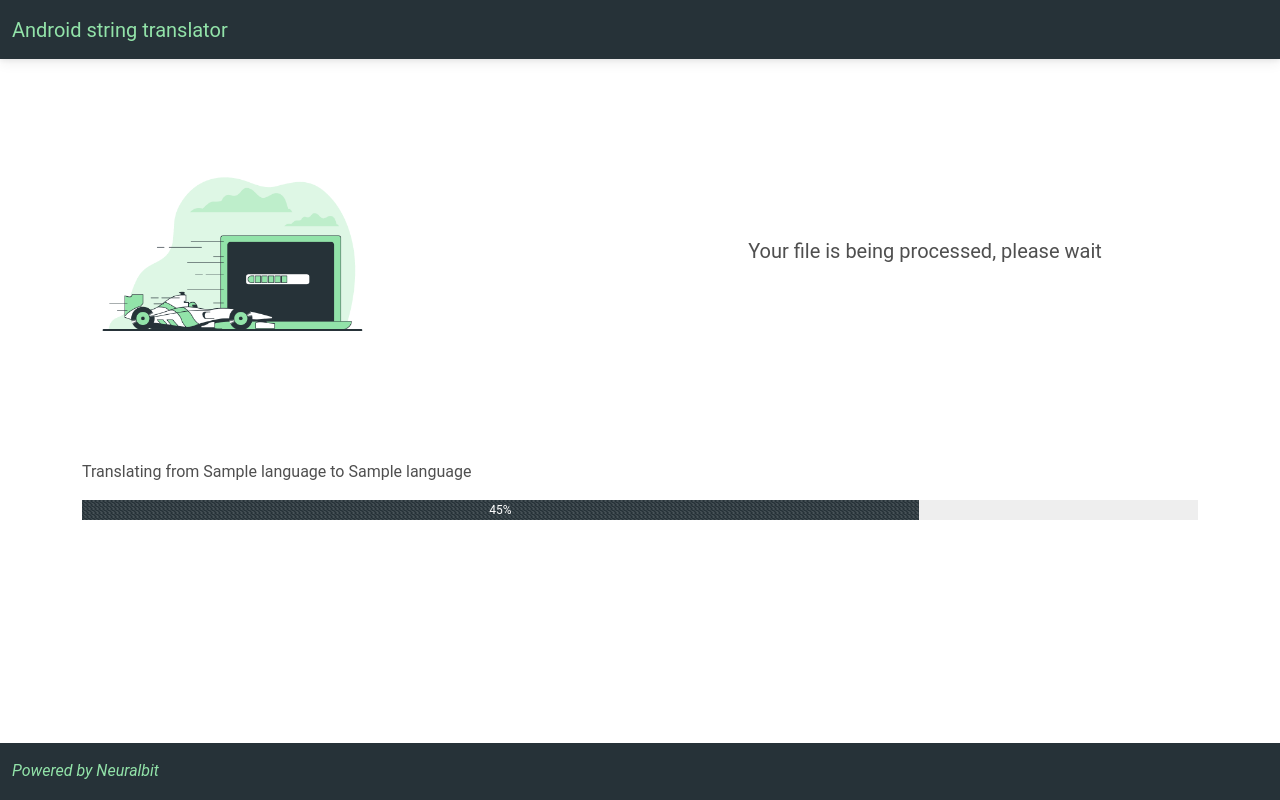
After one commit to NormanGadenya/android-string-translator, a Django app: template translate/templates/translate/processing.html in a window 1280 px wide. The commit adds this page. Run offline with Django 4.2, Linux system fonts and the light colour scheme; the template is opened without the code that fills it: values that come from a table or form of the project are taken from there, others are empty; tables that the repository leaves empty hold one stand-in row (values such as "Sample post").

Commit message:
Create File status during processing End point for checking file status

```diff
--- a/translate/models.py
+++ b/translate/models.py
@@ -23,3 +23,8 @@ class Session(models.Model):
     def __str__(self):
         s = self.source.name + ' ' + self.destination.name + self.date_initiated.name
         return s
+
+
+class FileStatus(models.Model):
+    session = models.ForeignKey(Session, on_delete=models.CASCADE)
+    status = models.IntegerField()
--- /dev/null
+++ b/translate/templates/translate/base.html
@@ -0,0 +1,33 @@
+<!DOCTYPE html>
+{% load static %}
+<html lang="en">
+<head>
+    <meta charset="UTF-8">
+    <title>Android String Translator</title>
+    <link rel="stylesheet" href="{% static 'translate/css/main.css' %}" type="text/css">
+    <link rel="icon" type="image/png"  href="{% static 'translate/images/favicon.png' %}">
+    <link href="https://cdn.jsdelivr.net/npm/bootstrap@5.2.3/dist/css/bootstrap.min.css" rel="stylesheet" integrity="sha384-rbsA2VBKQhggwzxH7pPCaAqO46MgnOM80zW1RWuH61DGLwZJEdK2Kadq2F9CUG65" crossorigin="anonymous">
+    <link href="https://cdnjs.cloudflare.com/ajax/libs/mdb-ui-kit/6.0.1/mdb.min.css" rel="stylesheet"/>
+    <script src="https://cdn.jsdelivr.net/npm/bootstrap@5.2.3/dist/js/bootstrap.bundle.min.js" integrity="sha384-kenU1KFdBIe4zVF0s0G1M5b4hcpxyD9F7jL+jjXkk+Q2h455rYXK/7HAuoJl+0I4" crossorigin="anonymous"></script>
+    <script type="text/javascript" src="https://cdnjs.cloudflare.com/ajax/libs/mdb-ui-kit/6.0.1/mdb.min.js"></script>
+    <script src="{% static 'translate/scripts/main.js' %}"></script>
+</head>
+<body>
+    <header>
+        <nav class="navbar navbar-expand-lg " style="background-color:#263238;" >
+            <div class="container-fluid">
+                <a style="color:#92E3A9;" class="navbar-brand" href="{% url 'home' %}">Android string translator</a>
+            </div>
+        </nav>
+    </header>
+
+    {% block content %}{% endblock %}
+
+    <footer class="footer">
+        <div class="container-fluid" style="margin-top:15px" >
+            <p style="font-style:italic">Powered by Neuralbit</p>
+        </div>
+    </footer>
+
+</body>
+</html>
--- /dev/null
+++ b/translate/templates/translate/processing.html
@@ -0,0 +1,31 @@
+{% extends "translate/base.html" %}
+{% block content %}
+{% load static %}
+
+    <section style="margin-top:50px">
+        <div class="container">
+            <div class="row">
+                <div class="col-sm-12 col-md-6" style="height:300px" >
+                    <img src="{% static 'translate/images/Fast_loading-bro.png' %}" height="100%">
+                </div>
+                <div class="col-sm-12 col-md-6" style="height:300px;align-items: center;justify-content: center;flex-wrap: wrap;flex-direction: column;display: flex; " >
+                    <p style="font-size:20px;text-align: center;vertical-align: middle;">
+                        Your file is being processed, please wait
+                    </p>
+                </div>
+            </div>
+        </div>
+    </section>
+
+    <section style="margin-top:50px">
+        <div class="container">
+            <p>Translating from {{ sourceLanguage.get }} to {{ destinationLanguage.get }} </p>
+            <div class="progress" style="height:20px">
+                <div class="progress-bar progress-bar-striped progress-bar-animated" role="progressbar"  aria-valuenow="75" aria-valuemin="0" aria-valuemax="100" style="width: 75%; background-color:#263238">
+                    45%
+                </div>
+            </div>
+        </div>
+    </section>
+
+{% endblock content %}
--- a/translate/urls.py
+++ b/translate/urls.py
@@ -3,4 +3,6 @@ from . import views
 
 urlpatterns = [
     path('', views.home, name='home'),
+    path('processing/<int:pk>/', views.processing, name='processing'),
+    path('file_status/<int:pk>/', views.get_file_status, name='file_status'),
 ]
```
Also changed, not shown: translate/templates/translate/index.html (+4 -30 lines), translate/views.py (+33 -5 lines), translate/static/translate/images/Fast_loading-bro.png (added).
